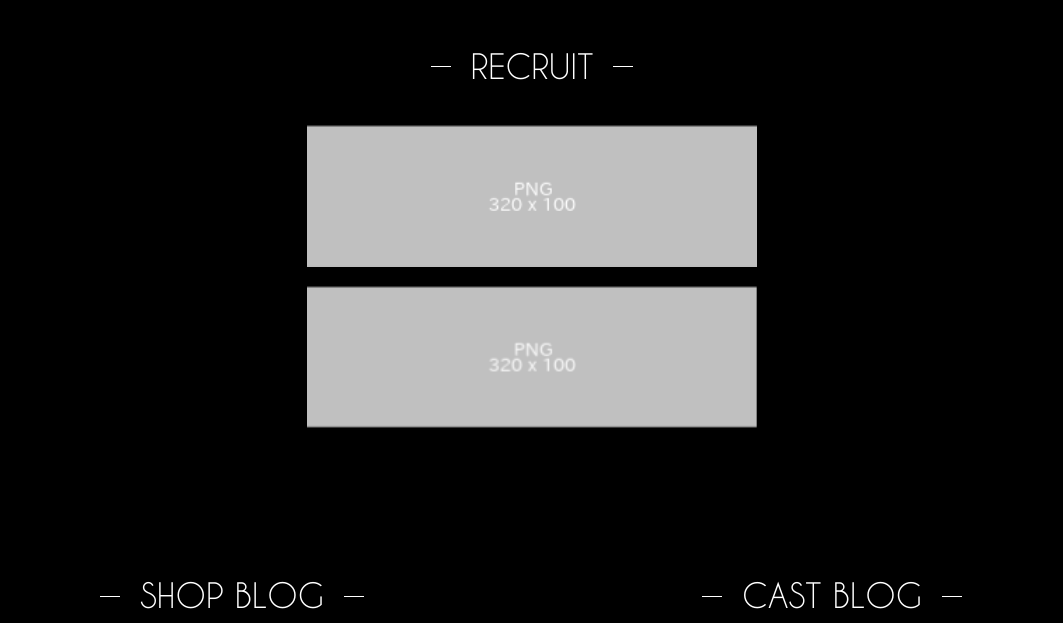
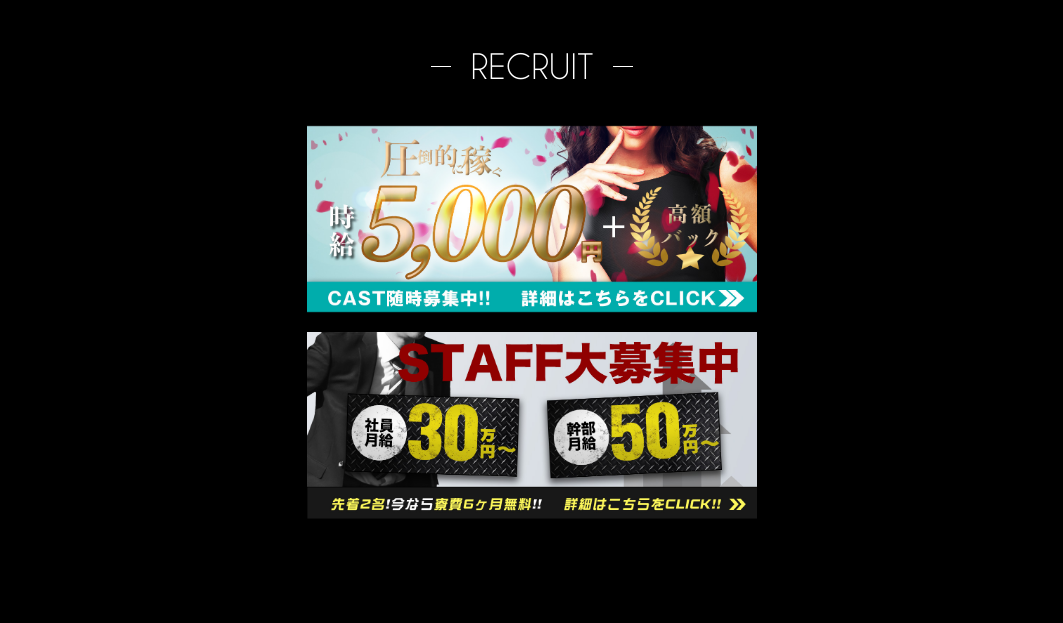
Before and after one commit to kaz1027/theCopa_HP, a plain HTML site: page index.html in a window 1280 px wide. Shown: the part 1680-2303 px from the top of the page, without its empty margins (108-1171 px from the left). Drawn offline with nearby package versions, Linux system fonts and the light colour scheme.

Commit message:
コミット

```diff
--- a/css/top.scss
+++ b/css/top.scss
@@ -435,7 +435,7 @@ main {
         justify-content: center;
         align-items: center;
         img {
-            margin: 10px auto;
+            margin: 30px auto;
             max-width: 450px;
             width: 100%;
         }
--- a/index.html
+++ b/index.html
@@ -89,8 +89,8 @@
         <section id="recruit">
             <h2 class="heading">RECRUIT</h2>
             <div class="banner_wrapper">
-                <a href="./recruit_cast/index.html"><img src="img/banner/dummy.png" alt="" class="banner fadeInTrigger"></a>
-                <a href="./recruit_staff/index.html"><img src="img/banner/dummy.png" alt="" class="banner fadeInTrigger"></a>
+                <a href="./recruit_cast/index.html"><img src="./img/banner/top_banner_cast3.jpg" alt="" class="banner fadeInTrigger"></a>
+                <a href="./recruit_staff/index.html"><img src="img/banner/top_banner_staff.jpg" alt="" class="banner fadeInTrigger"></a>
             </div>
         </section>
         <div id="pc_blog_float">
```
Also changed, not shown: recruit_cast/index.html (+1 -1 lines), recruit_staff/index.html (+1 -1 lines), img/banner/dummy.png (deleted), img/banner/staff_banner.jpg (added), img/banner/theCopa_cast_bunnar1.png (added), img/banner/top_banner_cast3.jpg (added), img/banner/top_banner_staff.jpg (added), img/shop_image/507841_02.png (added), 4 other files.
